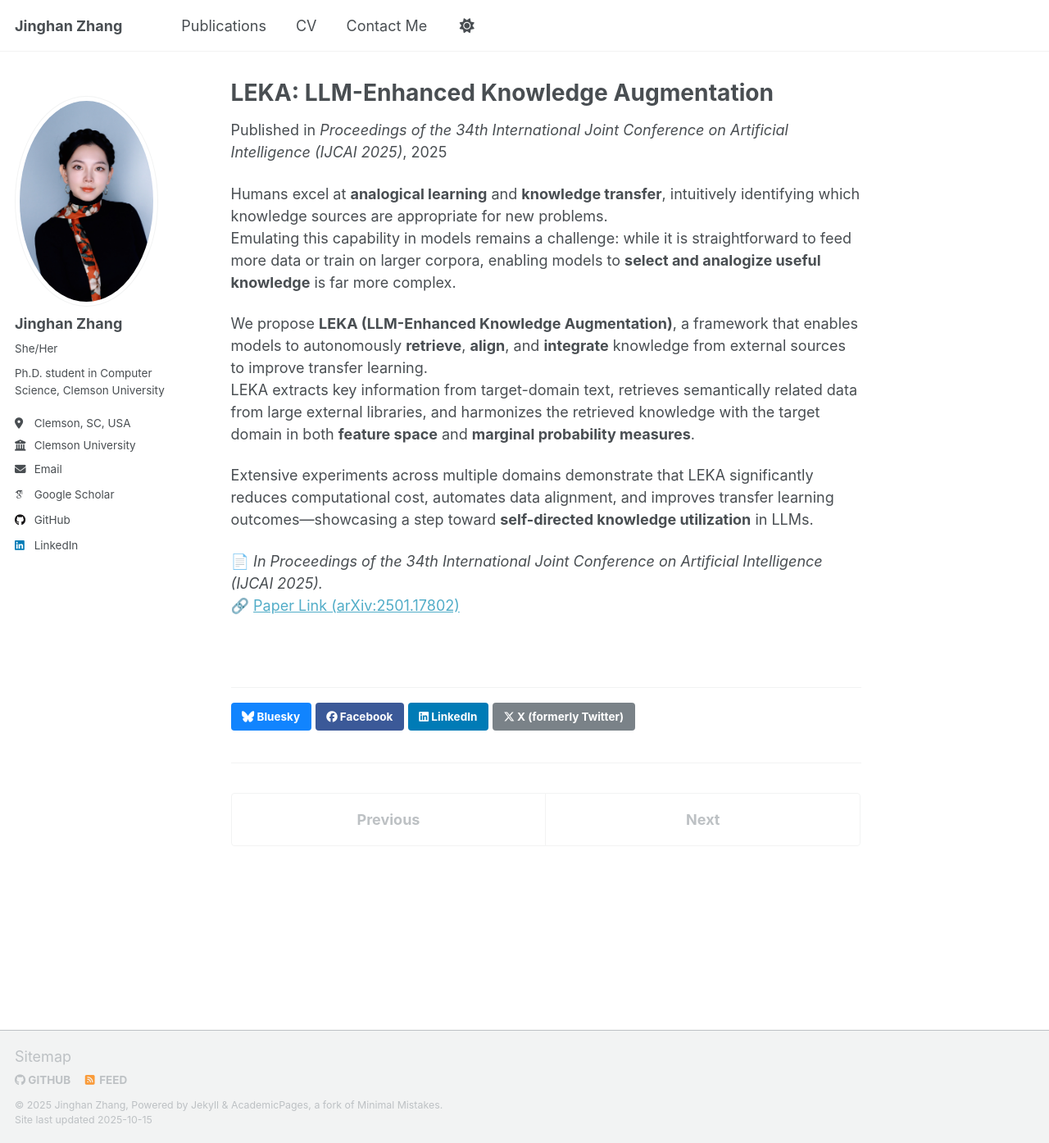
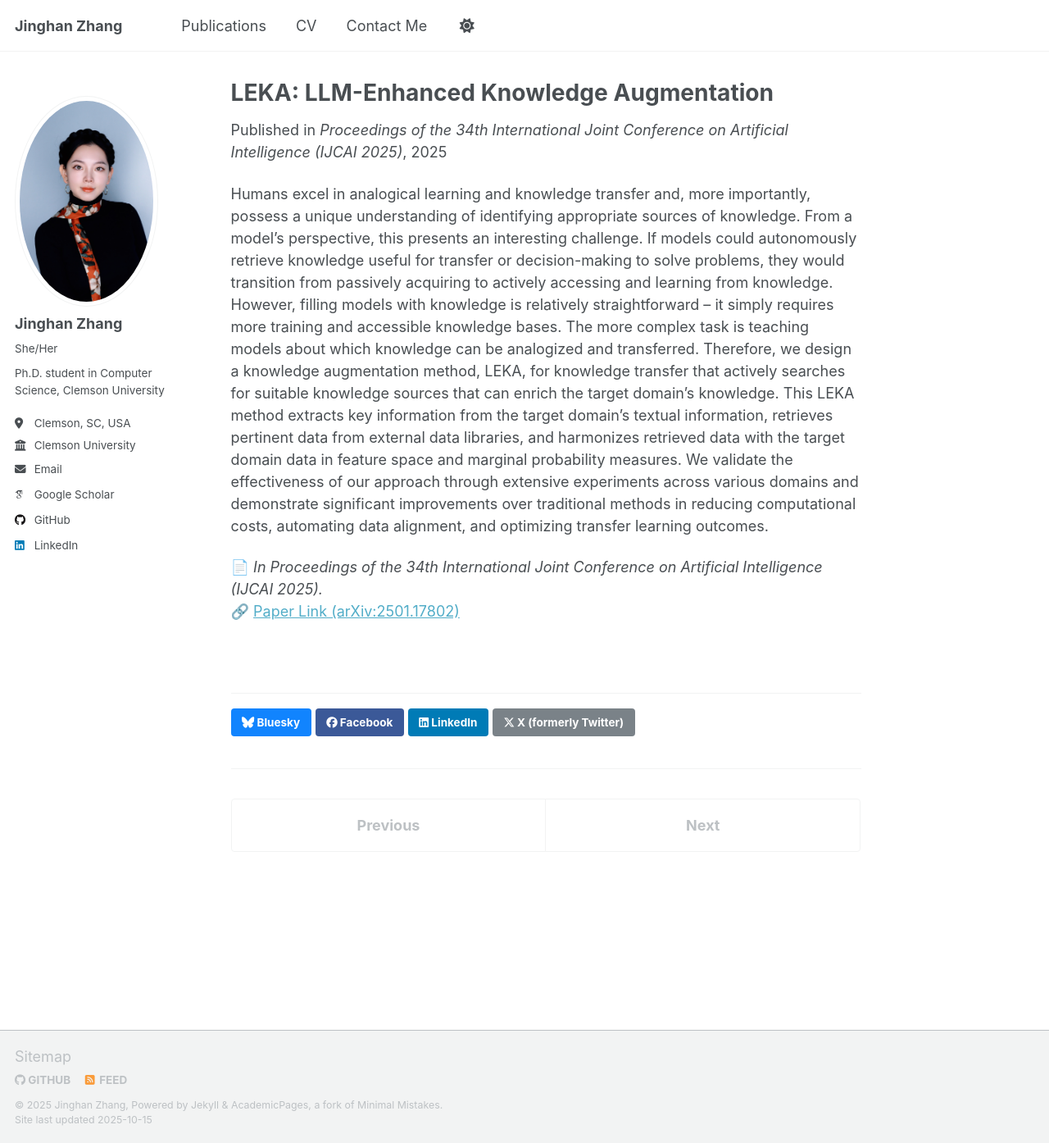
Before and after one commit to jinghanzhang1998/jinghanzhang1998.github.io, a Jekyll site: the page built from _publications/2025-ijcai-leka.md, in a window 1280 px wide and 1394 px high. Shown: the whole window at 82% size. Built offline with Jekyll 4.4.1, drawn with Linux system fonts in a browser that asks for light colours; some web fonts are replaced; a script that is not in the unit is left out.

Commit message:
Update 2025-ijcai-leka.md

```diff
--- a/_publications/2025-ijcai-leka.md
+++ b/_publications/2025-ijcai-leka.md
@@ -10,13 +10,7 @@ paperurl: "https://arxiv.org/abs/2501.17802"
 excerpt: "This paper proposes LEKA, a Large Language Model–Enhanced Knowledge Augmentation framework that actively retrieves and aligns transferable knowledge across domains for improved data efficiency and transfer learning performance."
 ---
 
-Humans excel at **analogical learning** and **knowledge transfer**, intuitively identifying which knowledge sources are appropriate for new problems.
-Emulating this capability in models remains a challenge: while it is straightforward to feed more data or train on larger corpora, enabling models to **select and analogize useful knowledge** is far more complex.
-
-We propose **LEKA (LLM-Enhanced Knowledge Augmentation)**, a framework that enables models to autonomously **retrieve**, **align**, and **integrate** knowledge from external sources to improve transfer learning.
-LEKA extracts key information from target-domain text, retrieves semantically related data from large external libraries, and harmonizes the retrieved knowledge with the target domain in both **feature space** and **marginal probability measures**.
-
-Extensive experiments across multiple domains demonstrate that LEKA significantly reduces computational cost, automates data alignment, and improves transfer learning outcomes—showcasing a step toward **self-directed knowledge utilization** in LLMs.
+Humans excel in analogical learning and knowledge transfer and, more importantly, possess a unique understanding of identifying appropriate sources of knowledge. From a model's perspective, this presents an interesting challenge. If models could autonomously retrieve knowledge useful for transfer or decision-making to solve problems, they would transition from passively acquiring to actively accessing and learning from knowledge. However, filling models with knowledge is relatively straightforward -- it simply requires more training and accessible knowledge bases. The more complex task is teaching models about which knowledge can be analogized and transferred. Therefore, we design a knowledge augmentation method, LEKA, for knowledge transfer that actively searches for suitable knowledge sources that can enrich the target domain's knowledge. This LEKA method extracts key information from the target domain's textual information, retrieves pertinent data from external data libraries, and harmonizes retrieved data with the target domain data in feature space and marginal probability measures. We validate the effectiveness of our approach through extensive experiments across various domains and demonstrate significant improvements over traditional methods in reducing computational costs, automating data alignment, and optimizing transfer learning outcomes.
 
 📄 *In Proceedings of the 34th International Joint Conference on Artificial Intelligence (IJCAI 2025).*
 🔗 [Paper Link (arXiv:2501.17802)](https://arxiv.org/abs/2501.17802)
```
